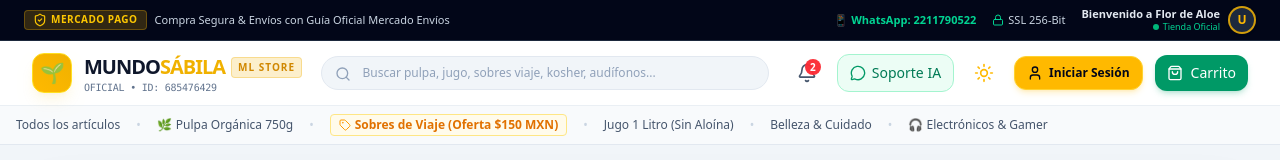
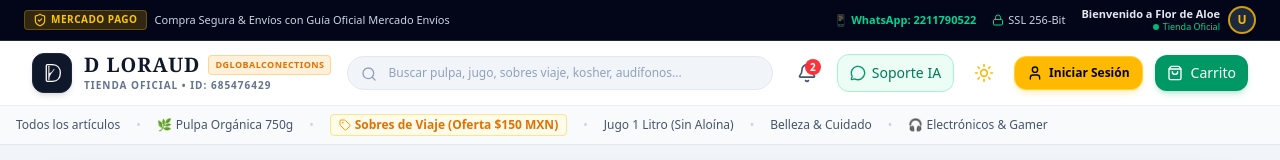
Before and after one commit to uri197300-oss/DGLOBALINTERCONECTIONS, a React (Vite) app: page / in a window 1280 px wide. Shown: the top 160 px of the page. Built offline with nearby package versions, Linux system fonts and the light colour scheme.

Commit message:
refactor: rebrand application to DGlobalConections
Introduce LoraudLogo component and update branding across UI elements, metadata, and site assets to align with the new DGlobalConections identity.

```diff
--- a/metadata.json
+++ b/metadata.json
@@ -1,6 +1,6 @@
 {
-  "name": "Mundo Sábila - Tienda Oficial",
-  "description": "Tienda virtual de productos de Aloe Vera 100% natural y productos de belleza con redirección a Mercado Libre, Mercado Pago, panel de administración, soporte en vivo con IA y notificaciones en tiempo real.",
+  "name": "DGlobalConections",
+  "description": "Tienda virtual oficial D LORAUD / DGlobalConections especializada en productos de Aloe Vera 100% natural, cosmética y productos tecnológicos con integración Mercado Pago, panel de administración y soporte en vivo.",
   "requestFramePermissions": [],
   "majorCapabilities": ["MAJOR_CAPABILITY_SERVER_SIDE_GEMINI_API"]
 }
--- a/src/App.tsx
+++ b/src/App.tsx
@@ -32,6 +32,7 @@
 import {
   AuthModal
 } from './components/AuthModal';
+import { LoraudLogo } from './components/LoraudLogo';
 
 import {
   Product,
@@ -568,15 +569,9 @@
       <footer className="bg-slate-950 text-white border-t border-slate-800 pt-8 text-xs mt-12">
         <div className="max-w-7xl mx-auto px-4 sm:px-6 lg:px-8 grid grid-cols-1 md:grid-cols-3 gap-6 pb-8">
           <div className="space-y-2">
-            <div className="flex items-center gap-2">
-              <span className="text-xl">🌱</span>
-              <span className="font-extrabold text-base">Mundo Sábila & Electrónicos</span>
-              <span className="bg-yellow-500/20 text-yellow-400 text-[10px] font-bold px-2 py-0.5 rounded border border-yellow-500/30">
-                ML STORE
-              </span>
-            </div>
-            <p className="text-slate-400 leading-relaxed text-[11px]">
-              Propiedad de URIEL DONAJI LOPEZ RAZO. Tienda virtual oficial especializada en productos de Aloe Vera 100% orgánicos sin aloína ni azúcar añadida, certificación Kosher Pareve y artículos electrónicos gamer.
+            <LoraudLogo size="md" showSubtitle={false} />
+            <p className="text-slate-400 leading-relaxed text-[11px] pt-1">
+              DGlobalConections — Propiedad de URIEL DONAJI LOPEZ RAZO. Tienda virtual oficial especializada en productos de Aloe Vera 100% orgánicos sin aloína ni azúcar añadida, certificación Kosher Pareve y artículos electrónicos gamer.
             </p>
           </div>
 
@@ -609,7 +604,7 @@
 
         {/* Bottom protection bar */}
         <div className="bg-slate-900 border-t border-slate-800 px-6 py-2.5 flex flex-wrap items-center justify-between text-[10px] text-slate-400 gap-2">
-          <span>© 2026 MUNDO SÁBILA & ELECTRÓNICOS • ML STORE ID: 685476429</span>
+          <span>© 2026 D LORAUD • DGlobalConections • ML STORE ID: 685476429</span>
           <div className="flex items-center gap-4">
             <span className="flex items-center gap-1 text-yellow-400 font-bold">
               <ShieldCheck className="w-3.5 h-3.5" /> MERCADO PAGO
--- a/src/components/LiveChatSupport.tsx
+++ b/src/components/LiveChatSupport.tsx
@@ -113,7 +113,7 @@
             </div>
             <div>
               <div className="flex items-center gap-1.5">
-                <h3 className="font-extrabold text-sm">Soporte IA Mundo Sábila</h3>
+                <h3 className="font-extrabold text-sm">Soporte IA D LORAUD</h3>
                 <span className="w-2 h-2 rounded-full bg-emerald-300 animate-ping" />
               </div>
               <p className="text-[10px] text-emerald-100">Atención técnica y de compras 24/7</p>
--- /dev/null
+++ b/src/components/LoraudLogo.tsx
@@ -0,0 +1,69 @@
+import React from 'react';
+
+interface LoraudLogoProps {
+  className?: string;
+  size?: 'sm' | 'md' | 'lg';
+  showSubtitle?: boolean;
+}
+
+export const LoraudLogo: React.FC<LoraudLogoProps> = ({
+  className = '',
+  size = 'md',
+  showSubtitle = true
+}) => {
+  const sizeMap = {
+    sm: { box: 'w-8 h-8', text: 'text-base', sub: 'text-[9px]' },
+    md: { box: 'w-10 h-10', text: 'text-xl', sub: 'text-[10px]' },
+    lg: { box: 'w-14 h-14', text: 'text-2xl', sub: 'text-xs' }
+  };
+
+  const currentSize = sizeMap[size];
+
+  return (
+    <div className={`flex items-center gap-3 ${className}`}>
+      {/* Emblem Icon */}
+      <div className={`${currentSize.box} rounded-xl bg-slate-900 dark:bg-slate-100 text-white dark:text-slate-950 flex items-center justify-center p-1.5 shadow-md border border-slate-800 dark:border-slate-200 transition-colors`}>
+        <svg viewBox="0 0 100 100" fill="none" xmlns="http://www.w3.org/2000/svg" className="w-full h-full">
+          {/* Main D outer arc */}
+          <path
+            d="M 32 18 L 52 18 C 72 18, 82 32, 82 50 C 82 68, 72 82, 52 82 L 32 82 C 30 82, 28 80, 28 78 L 28 22 C 28 20, 30 18, 32 18 Z"
+            stroke="currentColor"
+            strokeWidth="5"
+            strokeLinecap="round"
+            strokeLinejoin="round"
+          />
+          {/* Inner vertical bar */}
+          <line x1="38" y1="24" x2="38" y2="76" stroke="currentColor" strokeWidth="4" strokeLinecap="round" />
+
+          {/* Internal leaf/flourish curve inside the D */}
+          <path
+            d="M 38 68 C 42 55, 52 48, 58 35 C 53 45, 45 52, 38 52"
+            fill="currentColor"
+            stroke="currentColor"
+            strokeWidth="2"
+            strokeLinejoin="round"
+          />
+        </svg>
+      </div>
+
+      {/* Brand Typography */}
+      <div className="flex flex-col">
+        <div className="flex items-center gap-2">
+          <span className={`font-serif font-bold ${currentSize.text} tracking-wider text-slate-900 dark:text-white uppercase leading-none`}>
+            D LORAUD
+          </span>
+          <span className="bg-amber-500/15 text-amber-600 dark:text-amber-400 text-[9px] font-extrabold px-1.5 py-0.5 rounded border border-amber-500/30 uppercase tracking-wider">
+            DGlobalConections
+          </span>
+        </div>
+        {showSubtitle && (
+          <p className={`${currentSize.sub} text-slate-500 dark:text-slate-400 font-sans tracking-widest uppercase leading-tight mt-1 font-semibold`}>
+            TIENDA OFICIAL • ID: 685476429
+          </p>
+        )}
+      </div>
+    </div>
+  );
+};
+
+export default LoraudLogo;
--- a/src/components/Navbar.tsx
+++ b/src/components/Navbar.tsx
@@ -15,6 +15,7 @@
 } from 'lucide-react';
 import { ADMIN_EMAIL } from '../data/initialData';
 import { RegisteredUser } from '../types';
+import { LoraudLogo } from './LoraudLogo';
 
 interface NavbarProps {
   darkMode: boolean;
@@ -111,22 +112,7 @@
 
           {/* Brand Logo & Name */}
           <div className="flex items-center gap-3 cursor-pointer" onClick={() => onSelectCategory('todos')}>
-            <div className="w-10 h-10 rounded-xl bg-gradient-to-tr from-amber-400 to-yellow-500 text-slate-950 font-black text-xl flex items-center justify-center shadow-lg shadow-yellow-500/10 border border-yellow-300">
-              🌱
-            </div>
-            <div>
-              <div className="flex items-center gap-1.5">
-                <span className="font-black text-xl tracking-tighter text-slate-900 dark:text-white uppercase">
-                  Mundo<span className="text-yellow-500 dark:text-yellow-400">Sábila</span>
-                </span>
-                <span className="bg-yellow-500/20 text-yellow-600 dark:text-yellow-400 text-[10px] font-bold px-1.5 py-0.5 rounded border border-yellow-500/30 uppercase tracking-widest">
-                  ML Store
-                </span>
-              </div>
-              <p className="text-[10px] text-slate-500 dark:text-slate-400 font-mono tracking-tight leading-none mt-0.5">
-                OFICIAL • ID: 685476429
-              </p>
-            </div>
+            <LoraudLogo size="md" />
           </div>
 
           {/* Search Input Bar */}
```
Also changed, not shown: index.html (+2 -1 lines).
